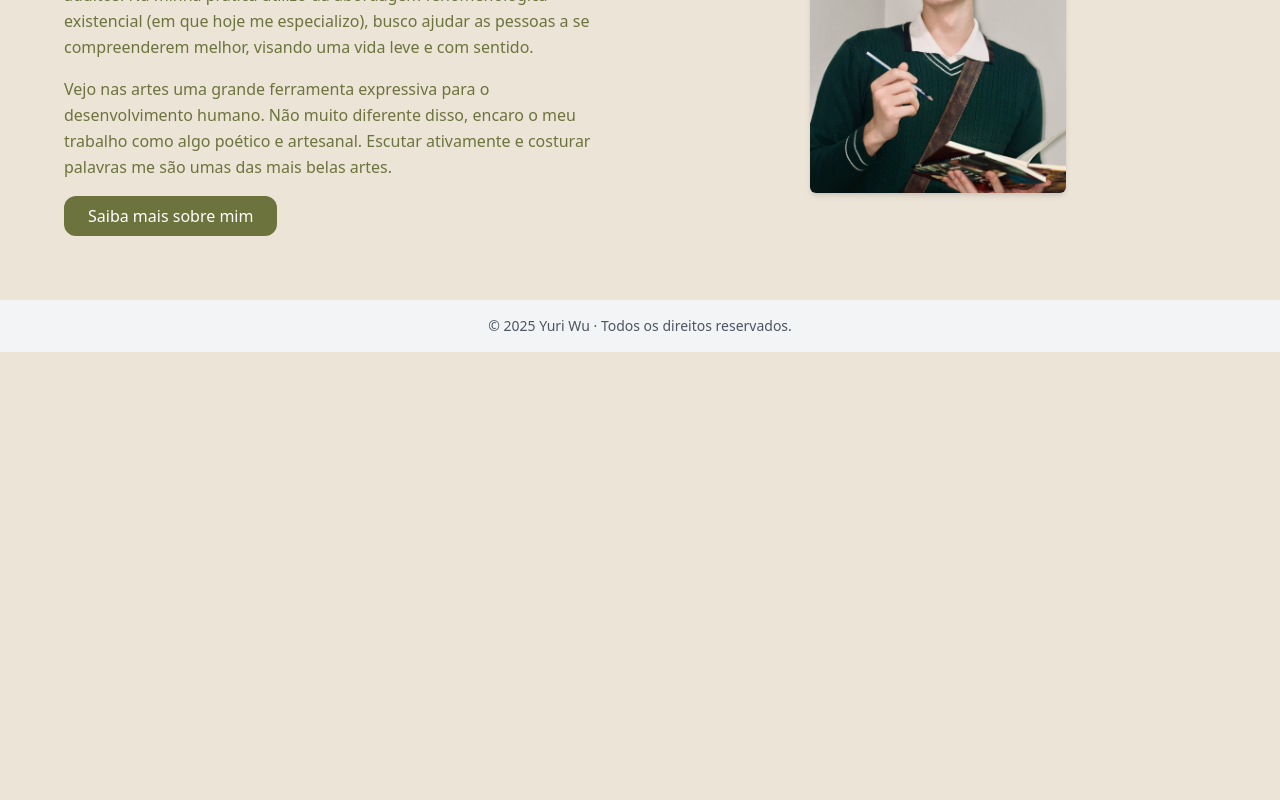
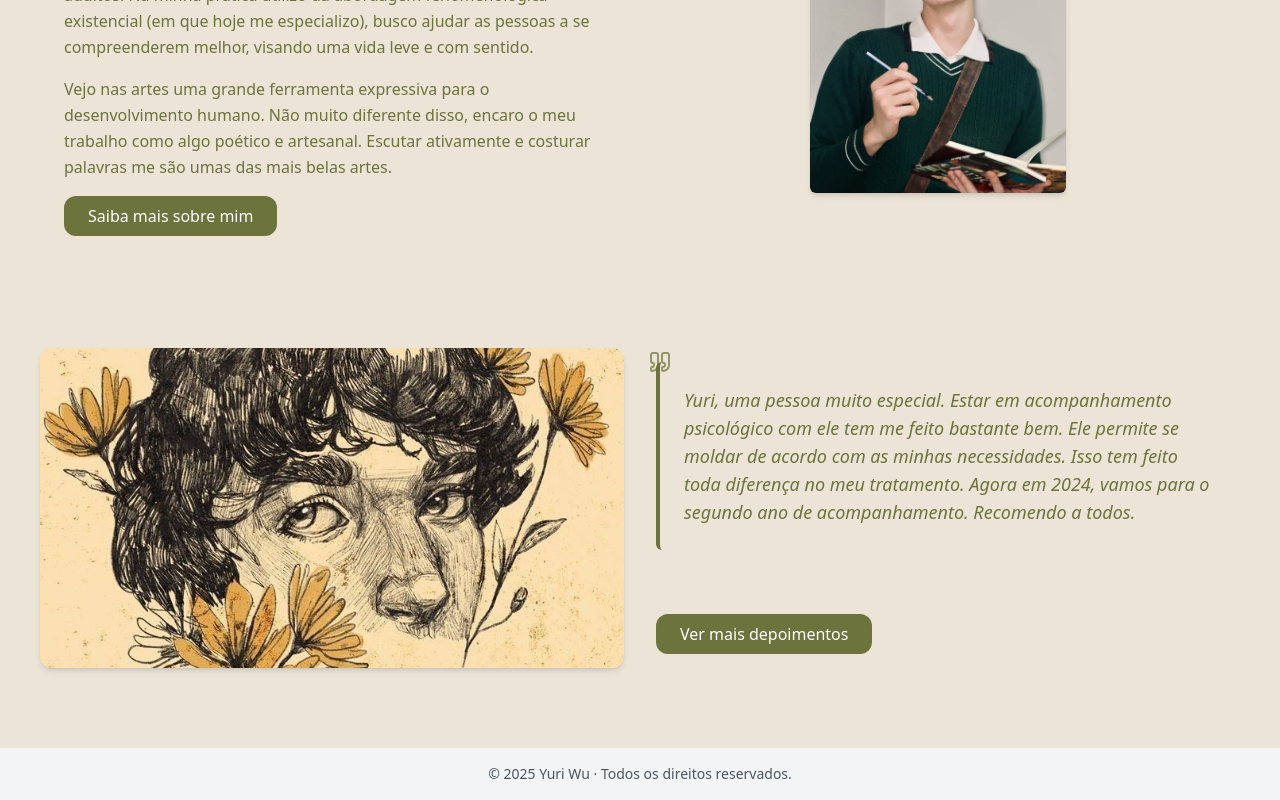
Before and after one commit to GuusRodrigues/Psi_site, a Next.js app in the folder psi-wu/: page / in a window 1280 px wide. Shown: the part 794-1594 px from the top of the page. Before the commit the page ends 1146 px from the top, so only its background shows below. Built offline with nearby package versions, Linux system fonts and the light colour scheme.

Commit message:
seção 3

```diff
--- a/psi-wu/package.json
+++ b/psi-wu/package.json
@@ -9,6 +9,7 @@
     "lint": "next lint"
   },
   "dependencies": {
+    "framer-motion": "^12.16.0",
     "geist": "^1.4.2",
     "lucide-react": "^0.513.0",
     "next": "15.3.3",
--- a/psi-wu/src/app/page.tsx
+++ b/psi-wu/src/app/page.tsx
@@ -1,11 +1,13 @@
 import { HeroSection } from "@/components/Home/heroSection";
 import { AboutSection } from "@/components/Home/aboutSection";
+import DepoimentoSection from "@/components/Home/depoimentos";
 
 export default function Home() {
   return (
     <>
       <HeroSection />
       <AboutSection />
+      <DepoimentoSection />
     </>
   );
 }
--- /dev/null
+++ b/psi-wu/src/components/Home/depoimentos.tsx
@@ -0,0 +1,55 @@
+"use client";
+import { motion, useInView } from "framer-motion";
+import { useRef } from "react";
+import Image from "next/image";
+import Link from "next/link";
+import { Quote } from "lucide-react";
+
+export default function DepoimentoSection() {
+  const ref = useRef(null);
+  const isInView = useInView(ref, { once: true });
+
+  const variants = {
+    hidden: { opacity: 0, y: 30 },
+    visible: { opacity: 1, y: 0, transition: { duration: 0.8, ease: "easeOut" } },
+  };
+
+  return (
+    <section className="flex flex-col md:flex-row items-center justify-center gap-8 px-6 py-16">
+      <div className="w-full md:w-1/2 relative h-80 rounded-xl overflow-hidden shadow-md">
+        <Image
+          src="/ArteBege.jpeg"
+          alt="Paciente satisfeito"
+          layout="fill"
+          objectFit="cover"
+          className="object-center"
+        />
+      </div>
+
+      {/* Texto à direita com scroll animation */}
+      <motion.div
+        ref={ref}
+        variants={variants}
+        initial="hidden"
+        animate={isInView ? "visible" : "hidden"}
+        className="w-full md:w-1/2 text-primary space-y-8"
+      >
+        <div className="relative p-6 rounded-md border-l-4 border-primary">
+          <Quote className="absolute -top-3 -left-3 w-6 h-6 text-primary opacity-70" />
+          <p className="text-lg italic text-primary">
+            Yuri, uma pessoa muito especial. Estar em acompanhamento psicológico com ele tem me feito bastante bem. Ele permite se moldar de acordo com as minhas necessidades. Isso tem feito toda diferença no meu tratamento. Agora em 2024, vamos para o segundo ano de acompanhamento. Recomendo a todos.
+          </p>
+        </div>
+
+        <div className="pt-4">
+          <Link
+            href="/depoimentos"
+            className="inline-block mt-4 px-6 py-2 bg-primary text-white rounded-xl hover:bg-[#5a6233] transition"
+          >
+            Ver mais depoimentos
+          </Link>
+        </div>
+      </motion.div>
+    </section>
+  );
+}
```
Also changed, not shown: psi-wu/public/ArteBege.jpeg (added), 1 other file (tests, documents, lock files or other folders).
